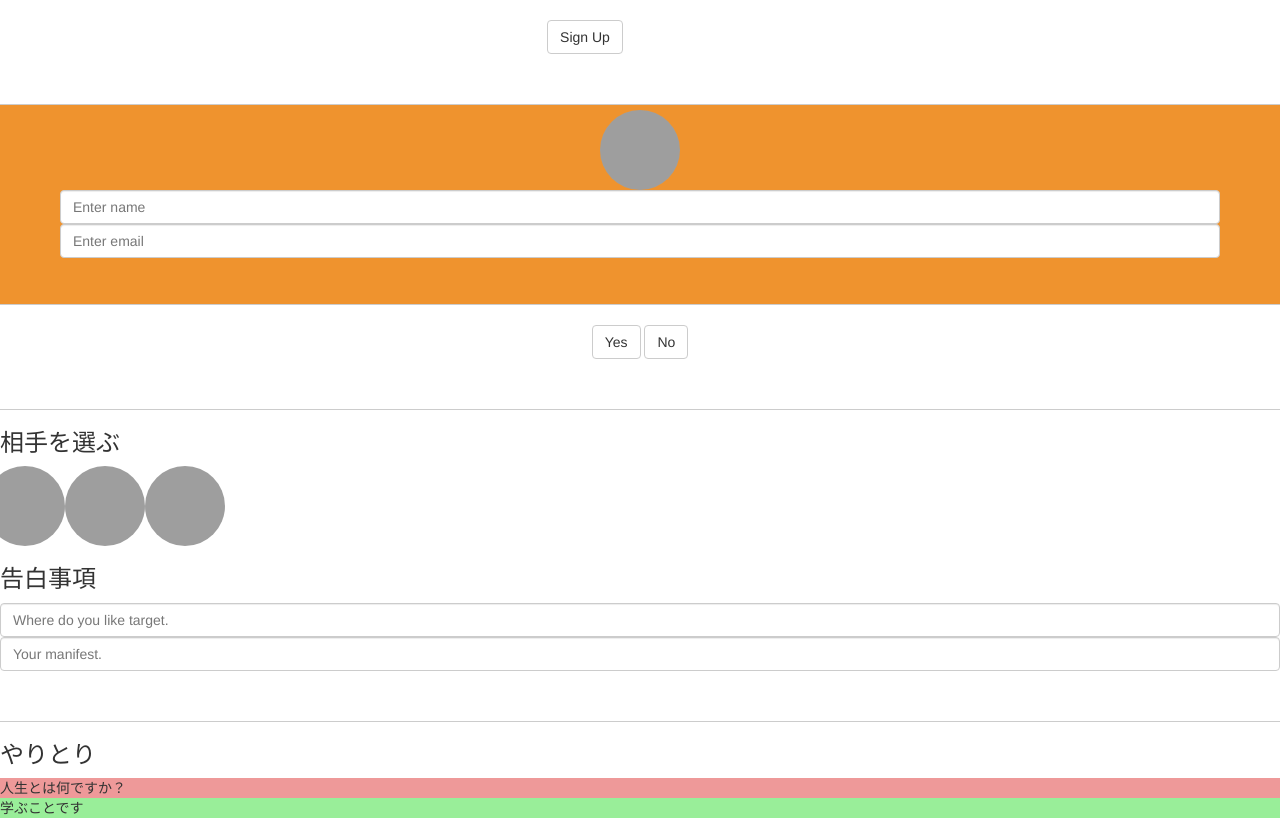
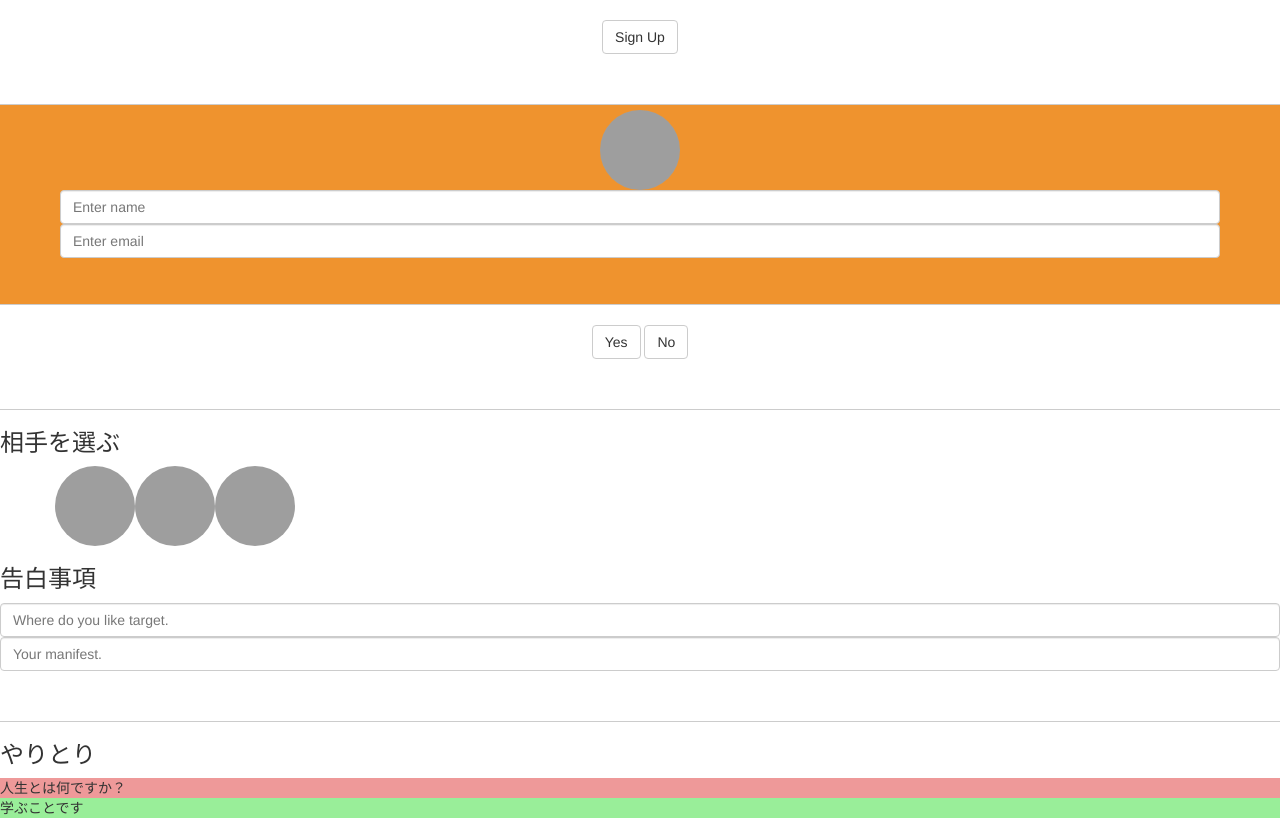
Before and after one commit to totzyuta/HandShake, a PHP site: page / in a window 1280 px wide. Shown: the part 251-1089 px from the top of the page. Run offline with PHP 8.4, Linux system fonts and the light colour scheme; some libraries are stand-ins or nearby versions; grey boxes are pictures that could not be loaded.

Commit message:
横スクロール対策

```diff
--- a/css/main.css
+++ b/css/main.css
@@ -1,9 +1,14 @@
+body {
+}
+
+/*
 .container {
   margin-right: 0px;
   margin-left: 0px;
   padding-right: 0px;
   padding-left: 0px;
 }
+*/
 
 .page{
   width:100%;
--- a/index.html
+++ b/index.html
@@ -66,11 +66,14 @@
   <!-- ここから告白入力ページ -->
   <div class="page">
     <h3>相手を選ぶ</h3>
-    <div class="row">
-      <div class="col-md-4 regist-face"></div>
-      <div class="col-md-4 regist-face"></div>
-      <div class="col-md-4 regist-face"></div>
+    <div class="container">
+        <div class="row">
+      <div class="col-xs-4 regist-face"></div>
+      <div class="col-xs-4 regist-face"></div>
+      <div class="col-xs-4 regist-face"></div>
     </div>
+    </div>
+
 
     <h3>告白事項</h3>
     <input type="text" class="form-control" id="Reason" placeholder="Where do you like target.">
```
